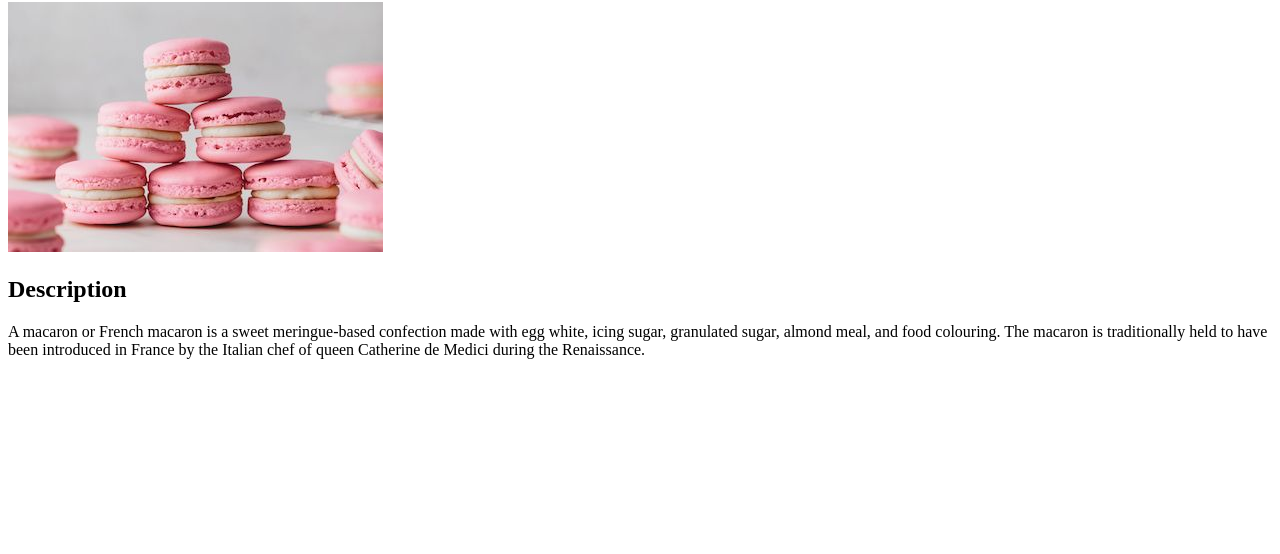
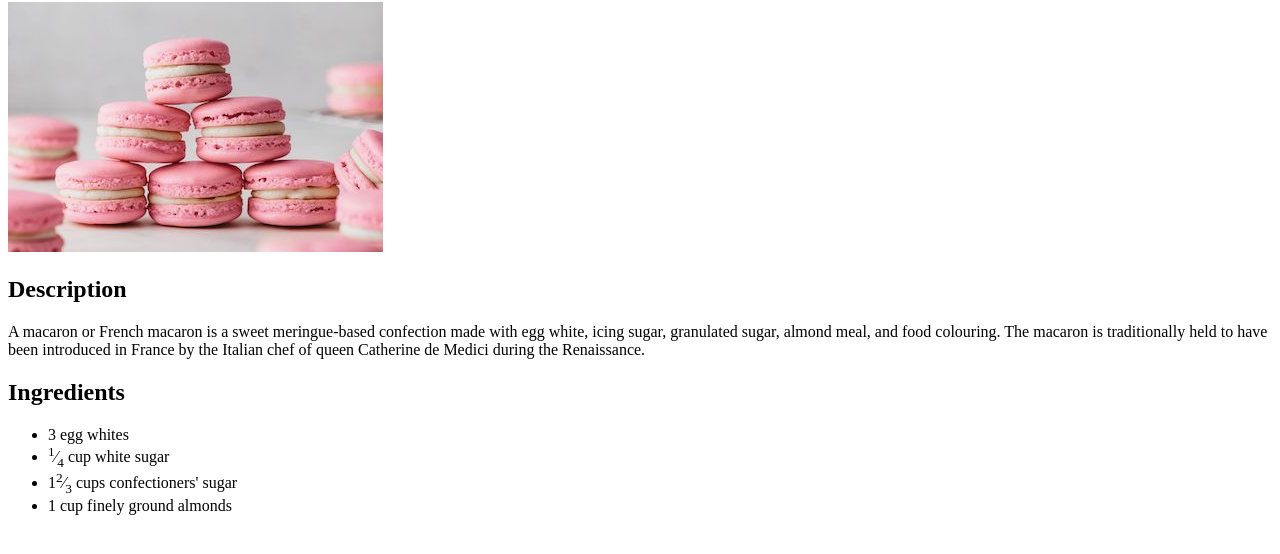
Before and after one commit to haziq-rozaidi/odin-recipes, a plain HTML site: page recipes/macaron.html in a window 1280 px wide. Shown: the part 78-632 px from the top of the page. Drawn offline with Linux system fonts and the light colour scheme.

Commit message:
Add recipe's ingredients

```diff
--- a/recipes/macaron.html
+++ b/recipes/macaron.html
@@ -13,5 +13,14 @@
         <h2>Description</h2>
 
         <p>A macaron or French macaron is a sweet meringue-based confection made with egg white, icing sugar, granulated sugar, almond meal, and food colouring. The macaron is traditionally held to have been introduced in France by the Italian chef of queen Catherine de Medici during the Renaissance.</p>
+
+        <h2>Ingredients</h2>
+
+        <ul>
+            <li>3 egg whites</li>
+            <li><sup>1</sup>&frasl;<sub>4</sub> cup white sugar</li>
+            <li>1<sup>2</sup>&frasl;<sub>3</sub> cups confectioners' sugar</li>
+            <li>1 cup finely ground almonds</li>
+        </ul>
     </body>
 </html>
```
